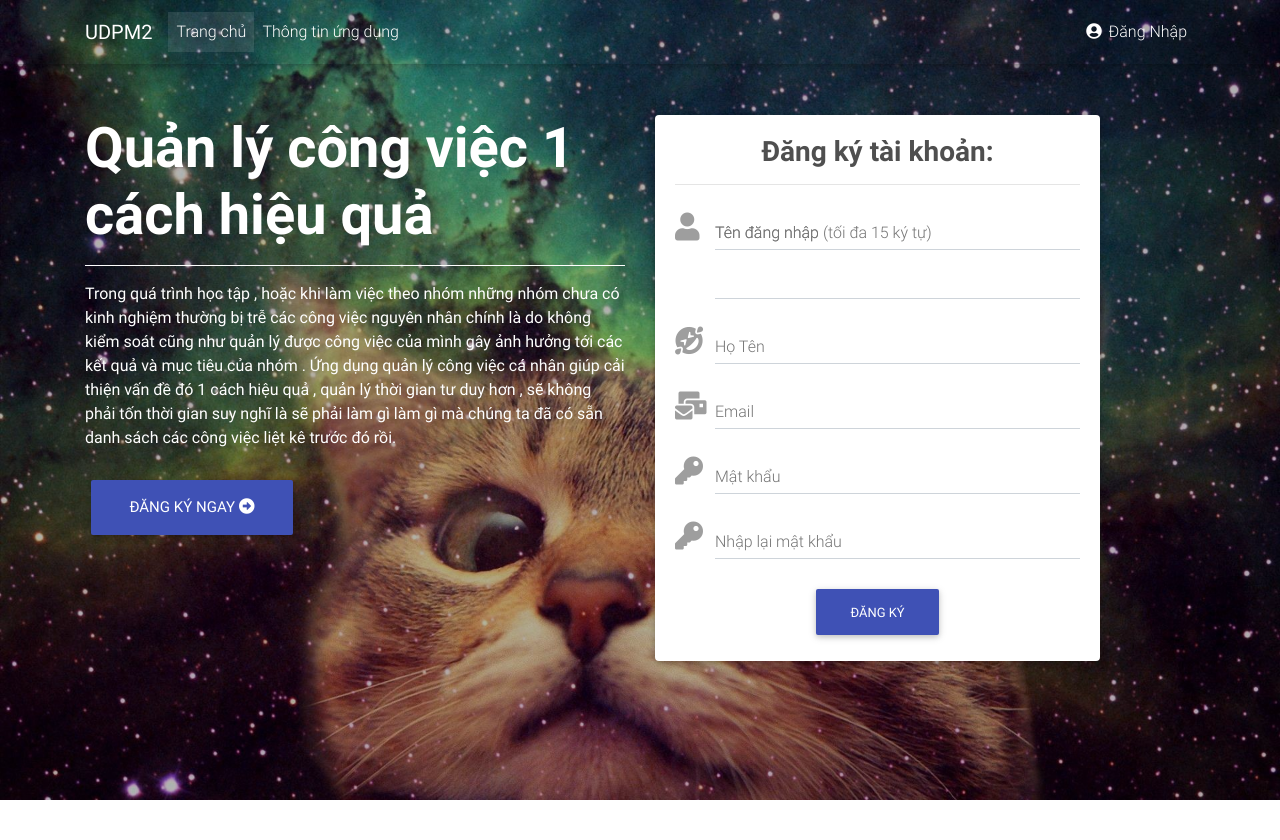
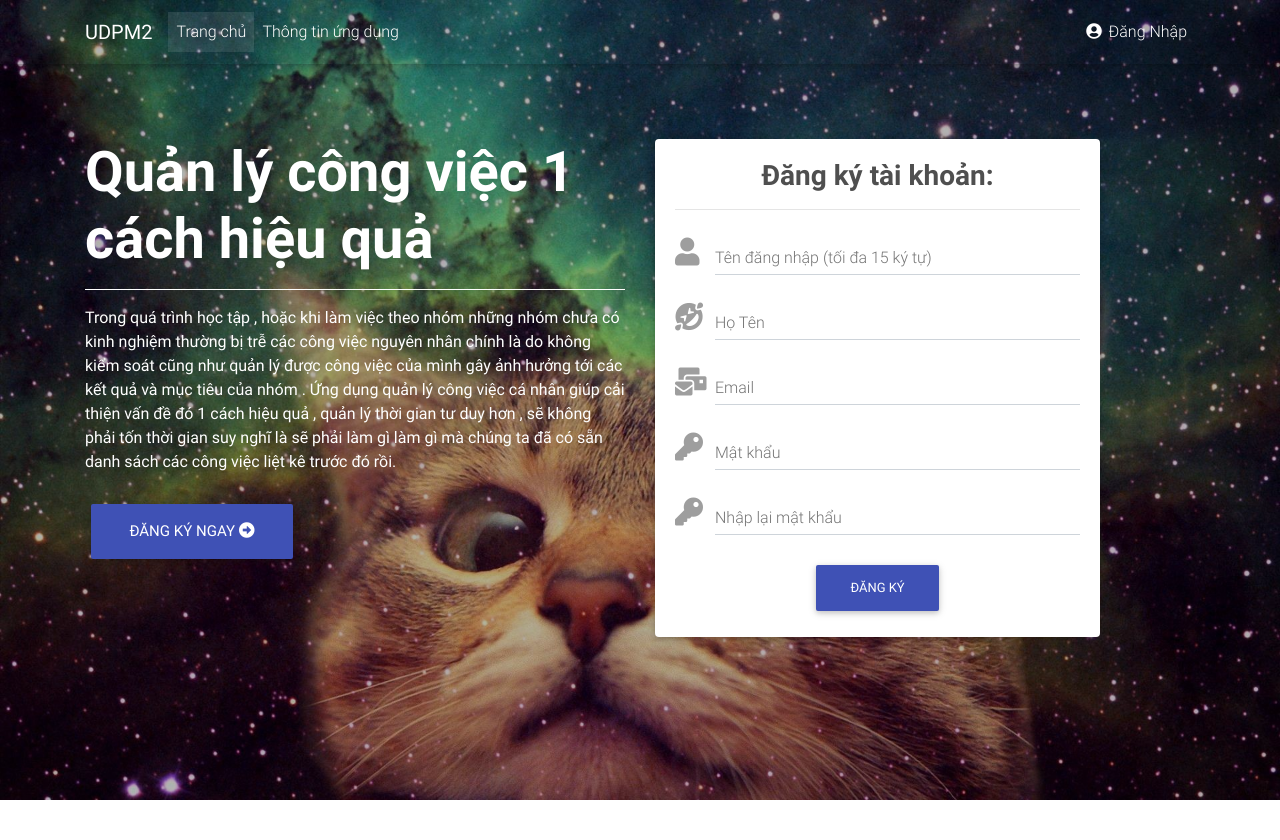
Before and after one commit to lhmai/TodoApp, a PHP site: page / in a window 1280 px wide. Shown: the top 840 px of the page. Run offline with PHP 8.4, Linux system fonts and the light colour scheme; some libraries are stand-ins or nearby versions.

Commit message:
Update index.php
Khanh's commit: Sửa lặp code

```diff
--- a/index.php
+++ b/index.php
@@ -59,8 +59,6 @@ if(isset($_SESSION['users']))
 
                                 <div class="md-form">
                                     <i class="fas fa-user prefix grey-text"></i>
-                                    <input type="text" id="txtUser" name="txtUser" class="form-control">
-                                    <label for="txtUser">Tên đăng nhập</label>
                                     <input type="text" id="txtUser" name="txtUser" class="form-control" maxlength="15">
                                     <label for="txtUser">Tên đăng nhập (tối đa 15 ký tự)</label>
                                 </div>
```
